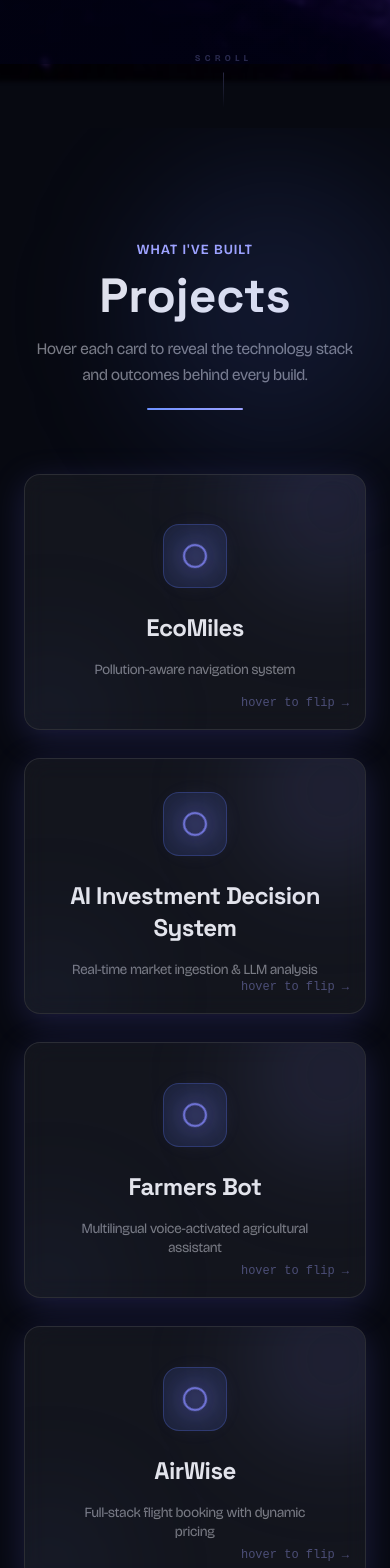
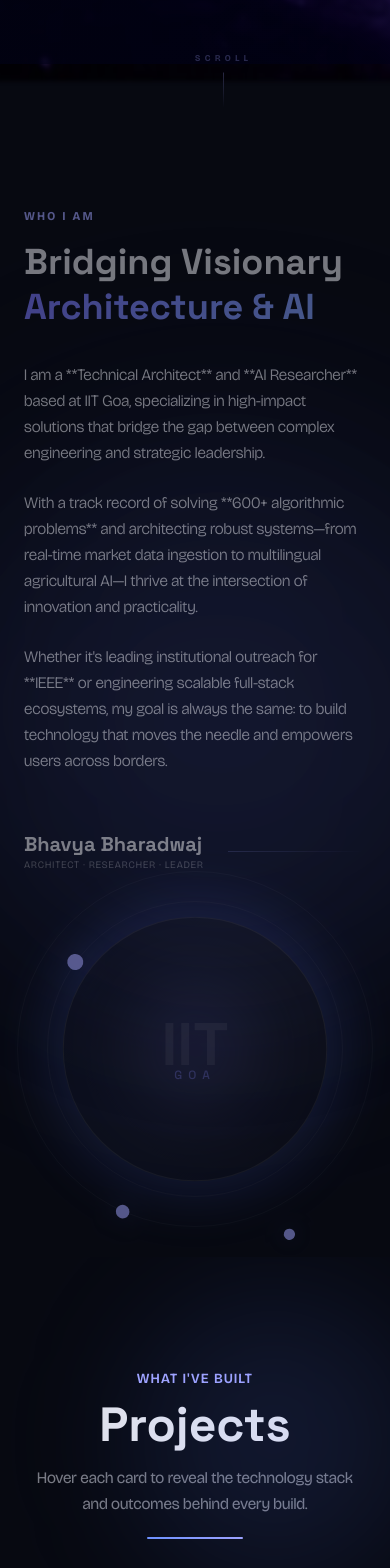
Before and after one commit to no-one-knows-gourav/bhavya-portfolio, a React (Vite) app in the folder src/frontend/: page / in a window 390 px wide. Shown: the part 780-2348 px from the top of the page. Built offline with nearby package versions, Linux system fonts and the light colour scheme; what @caffeineai/core-infrastructure would draw is missing.

Commit message:
feat: add animated AboutSection and update social links

```diff
--- a/src/frontend/src/App.tsx
+++ b/src/frontend/src/App.tsx
@@ -1,6 +1,7 @@
 import { ContactSection } from "@/components/ContactSection";
 import { ExperienceSection } from "@/components/ExperienceSection";
 import { HeroSection } from "@/components/HeroSection";
+import { AboutSection } from "@/components/AboutSection";
 import { Layout } from "@/components/Layout";
 import { ProjectsSection } from "@/components/ProjectsSection";
 import { TimelineSection } from "@/components/TimelineSection";
@@ -9,6 +10,7 @@ export default function App() {
   return (
     <Layout>
       <HeroSection />
+      <AboutSection />
       <ProjectsSection />
       <TimelineSection />
       <ExperienceSection />
--- /dev/null
+++ b/src/frontend/src/components/AboutSection.tsx
@@ -0,0 +1,157 @@
+import { motion, useScroll, useTransform } from "motion/react";
+import { useRef } from "react";
+
+export function AboutSection() {
+  const containerRef = useRef<HTMLDivElement>(null);
+  const { scrollYProgress } = useScroll({
+    target: containerRef,
+    offset: ["start end", "end start"],
+  });
+
+  const opacity = useTransform(scrollYProgress, [0.1, 0.3, 0.7, 0.9], [0, 1, 1, 0]);
+  const scale = useTransform(scrollYProgress, [0.1, 0.3], [0.95, 1]);
+  const y = useTransform(scrollYProgress, [0.1, 0.3], [40, 0]);
+
+  return (
+    <section
+      ref={containerRef}
+      id="about"
+      className="relative min-h-[90svh] flex items-center justify-center py-20 px-6 overflow-hidden"
+      data-ocid="about.section"
+    >
+      {/* ── Background decoration ── */}
+      <div className="absolute inset-0 z-0 pointer-events-none overflow-hidden">
+        <div className="absolute top-1/4 -left-20 w-[600px] h-[600px] rounded-full bg-accent/5 blur-[120px]" />
+        <div className="absolute bottom-1/4 -right-20 w-[500px] h-[500px] rounded-full bg-primary/5 blur-[100px]" />
+      </div>
+
+      <motion.div
+        style={{ opacity, scale, y }}
+        className="relative z-10 max-w-6xl w-full grid grid-cols-1 lg:grid-cols-2 gap-12 lg:gap-20 items-center"
+      >
+        {/* ── Left: Animated Visual Element ── */}
+        <div className="relative flex justify-center lg:justify-end order-2 lg:order-1">
+          <div className="relative w-64 h-64 md:w-80 md:h-80">
+            {/* Main glowing sphere */}
+            <motion.div
+              animate={{
+                scale: [1, 1.05, 1],
+                boxShadow: [
+                  "0 0 40px 10px oklch(0.72 0.24 270 / 0.15)",
+                  "0 0 60px 20px oklch(0.72 0.24 270 / 0.25)",
+                  "0 0 40px 10px oklch(0.72 0.24 270 / 0.15)",
+                ],
+              }}
+              transition={{ duration: 4, repeat: Infinity, ease: "easeInOut" }}
+              className="absolute inset-0 rounded-full bg-gradient-to-tr from-primary/10 via-accent/5 to-white/5 border border-white/10 flex items-center justify-center"
+            >
+              <div className="w-1/2 h-1/2 rounded-full bg-accent/20 blur-2xl" />
+            </motion.div>
+
+            {/* Orbital paths */}
+            <div className="absolute inset-[-20px] rounded-full border border-white/5" />
+            <div className="absolute inset-[-50px] rounded-full border border-white/5" />
+
+            {/* Orbiting nodes */}
+            {[0, 1, 2].map((i) => (
+              <motion.div
+                key={i}
+                animate={{ rotate: 360 }}
+                transition={{
+                  duration: 8 + i * 4,
+                  repeat: Infinity,
+                  ease: "linear",
+                }}
+                className="absolute inset-0"
+              >
+                <div
+                  className="absolute w-4 h-4 rounded-full bg-accent shadow-glow"
+                  style={{
+                    top: -8,
+                    left: "50%",
+                    marginLeft: -8,
+                    transform: `translateY(${-20 - i * 30}px) scale(${1 - i * 0.15})`,
+                  }}
+                />
+              </motion.div>
+            ))}
+
+            {/* Center focus indicator */}
+            <div className="absolute left-1/2 top-1/2 -translate-x-1/2 -translate-y-1/2 flex flex-col items-center">
+              <span className="font-display font-black text-6xl text-white/10 select-none">
+                IIT
+              </span>
+              <span className="font-display font-medium text-xs tracking-[0.5em] text-accent/40 -mt-2">
+                GOA
+              </span>
+            </div>
+          </div>
+        </div>
+
+        {/* ── Right: Personal Narrative ── */}
+        <div className="order-1 lg:order-2 text-left space-y-8">
+          <header className="space-y-4">
+            <motion.p
+              initial={{ opacity: 0, x: -20 }}
+              whileInView={{ opacity: 1, x: 0 }}
+              viewport={{ once: true }}
+              transition={{ duration: 0.6 }}
+              className="font-body text-accent tracking-[0.2em] uppercase text-xs font-bold"
+            >
+              Who I Am
+            </motion.p>
+            <motion.h2
+              initial={{ opacity: 0, x: -20 }}
+              whileInView={{ opacity: 1, x: 0 }}
+              viewport={{ once: true }}
+              transition={{ duration: 0.6, delay: 0.1 }}
+              className="font-display font-bold text-4xl md:text-5xl text-foreground leading-tight"
+            >
+              Bridging Visionary <br />
+              <span className="text-gradient-purple">Architecture & AI</span>
+            </motion.h2>
+          </header>
+
+          <motion.div
+            initial={{ opacity: 0, y: 20 }}
+            whileInView={{ opacity: 1, y: 0 }}
+            viewport={{ once: true }}
+            transition={{ duration: 0.8, delay: 0.2 }}
+            className="space-y-6"
+          >
+            <p className="font-body text-foreground/80 text-base md:text-lg leading-relaxed font-light">
+              I am a **Technical Architect** and **AI Researcher** based at IIT Goa, specializing in high-impact solutions that bridge the gap between complex engineering and strategic leadership.
+            </p>
+
+            <p className="font-body text-foreground/80 text-base md:text-lg leading-relaxed font-light">
+              With a track record of solving **600+ algorithmic problems** and architecting robust systems—from real-time market data ingestion to multilingual agricultural AI—I thrive at the intersection of innovation and practicality.
+            </p>
+
+            <p className="font-body text-foreground/80 text-base md:text-lg leading-relaxed font-light">
+              Whether it's leading institutional outreach for **IEEE** or engineering scalable full-stack ecosystems, my goal is always the same: to build technology that moves the needle and empowers users across borders.
+            </p>
+          </motion.div>
+
+          {/* ── Signature / Callout ── */}
+          <motion.div
+            initial={{ opacity: 0 }}
+            whileInView={{ opacity: 1 }}
+            viewport={{ once: true }}
+            transition={{ duration: 1, delay: 0.5 }}
+            className="pt-6 flex items-center gap-6"
+          >
+            <div className="flex flex-col">
+              <span className="font-display font-bold text-xl text-white/90">
+                Bhavya Bharadwaj
+              </span>
+              <span className="font-body text-[10px] uppercase tracking-widest text-white/40">
+                Architect · Researcher · Leader
+              </span>
+            </div>
+            <div className="h-px flex-1 bg-gradient-to-r from-accent/30 to-transparent" />
+          </motion.div>
+        </div>
+      </motion.div>
+    </section>
+  );
+}
--- a/src/frontend/src/components/ContactSection.tsx
+++ b/src/frontend/src/components/ContactSection.tsx
@@ -1,29 +1,22 @@
 import type { SocialLink } from "@/types/portfolio";
 import { ArrowUpRight, Linkedin, Mail, Sparkles } from "lucide-react";
 import { useState } from "react";
-import { SiGithub, SiX } from "react-icons/si";
+import { SiGithub } from "react-icons/si";
 
 const socials: SocialLink[] = [
   {
     id: 1,
     label: "LinkedIn",
-    url: "https://linkedin.com/in/bhavya-bharadwaj",
+    url: "https://www.linkedin.com/in/bhavya-bharadwaj-95949532b/",
     icon: "linkedin",
     color: "oklch(0.72 0.16 230)",
   },
   {
     id: 2,
     label: "GitHub",
-    url: "https://github.com/bhavyabharadwaj",
+    url: "https://github.com/BinaryBlitz08",
     icon: "github",
     color: "oklch(0.82 0.02 280)",
-  },
-  {
-    id: 3,
-    label: "X / Twitter",
-    url: "https://x.com/bhavyabharadwaj",
-    icon: "x",
-    color: "oklch(0.88 0.005 280)",
   },
 ];
 
@@ -32,7 +25,6 @@ const EMAIL = "bhavya.bharadwaj.24031@iitgoa.ac.in";
 function SocialIcon({ icon }: { icon: string }) {
   if (icon === "linkedin") return <Linkedin className="w-5 h-5" />;
   if (icon === "github") return <SiGithub className="w-5 h-5" />;
-  if (icon === "x") return <SiX className="w-5 h-5" />;
   return null;
 }
 
--- a/src/frontend/src/components/ExperienceSection.tsx
+++ b/src/frontend/src/components/ExperienceSection.tsx
@@ -279,29 +279,6 @@ export function ExperienceSection() {
             <ExperienceCard key={area.title} area={area} index={i} />
           ))}
         </div>
-
-        {/* Stats row */}
-        <div className="mt-16 grid grid-cols-2 md:grid-cols-4 gap-4">
-          {[
-            { value: "600+", label: "Problems Solved" },
-            { value: "3+", label: "Research Projects" },
-            { value: "15+", label: "Students Mentored" },
-            { value: "5+", label: "Hackathon Wins" },
-          ].map((stat, i) => (
-            <div
-              key={stat.label}
-              data-ocid={`experience.stat.${i + 1}`}
-              className="rounded-xl border border-border bg-card/50 backdrop-blur-sm px-6 py-5 text-center hover:border-accent/40 hover:shadow-glow transition-smooth"
-            >
-              <p className="font-display font-bold text-3xl text-gradient-purple mb-1">
-                {stat.value}
-              </p>
-              <p className="font-body text-xs text-muted-foreground">
-                {stat.label}
-              </p>
-            </div>
-          ))}
-        </div>
       </div>
 
       {/* Inline keyframes for spin (not in tailwind default) */}
```
Also changed, not shown: 1 other file (tests, documents, lock files or other folders).
